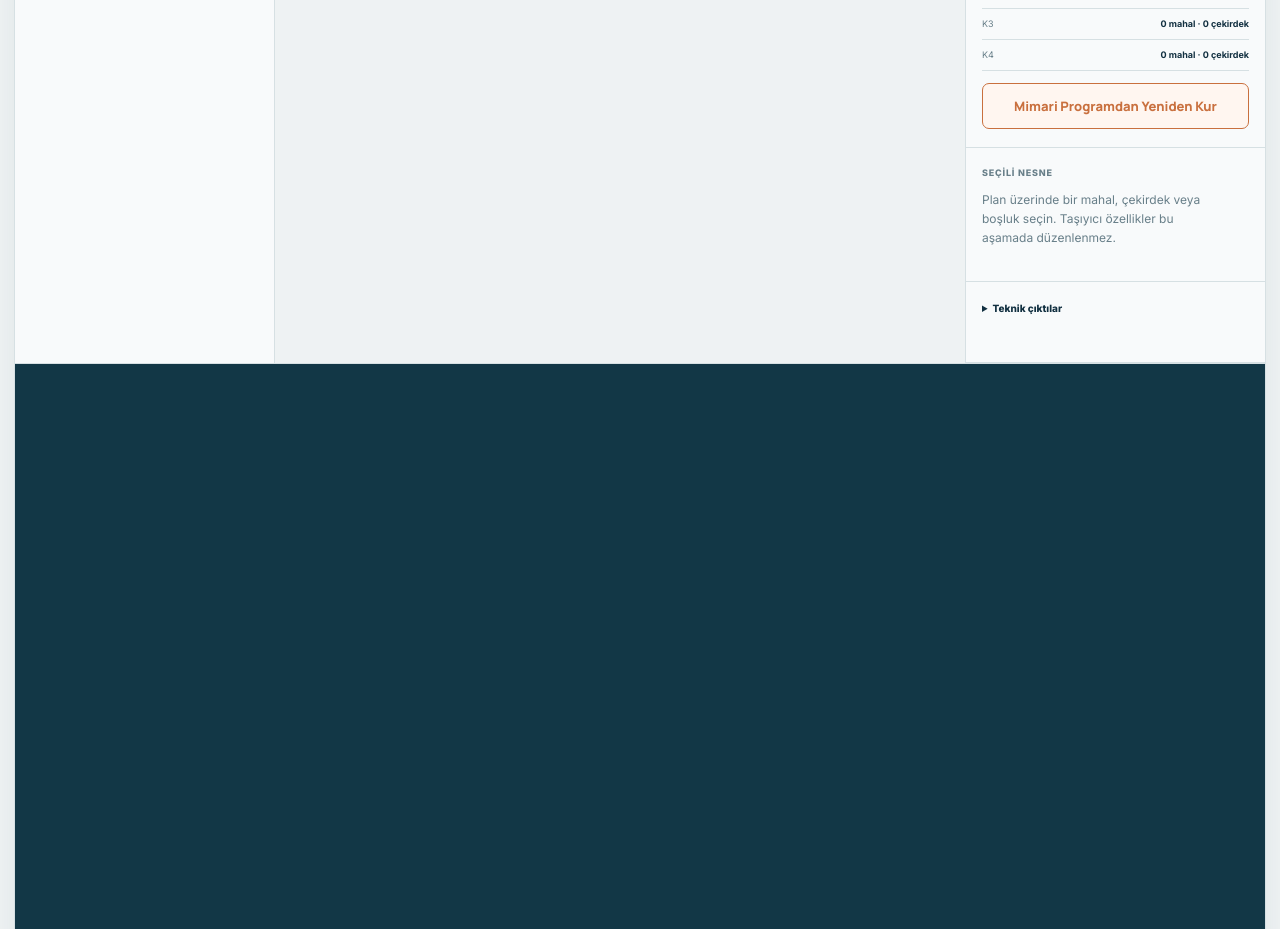
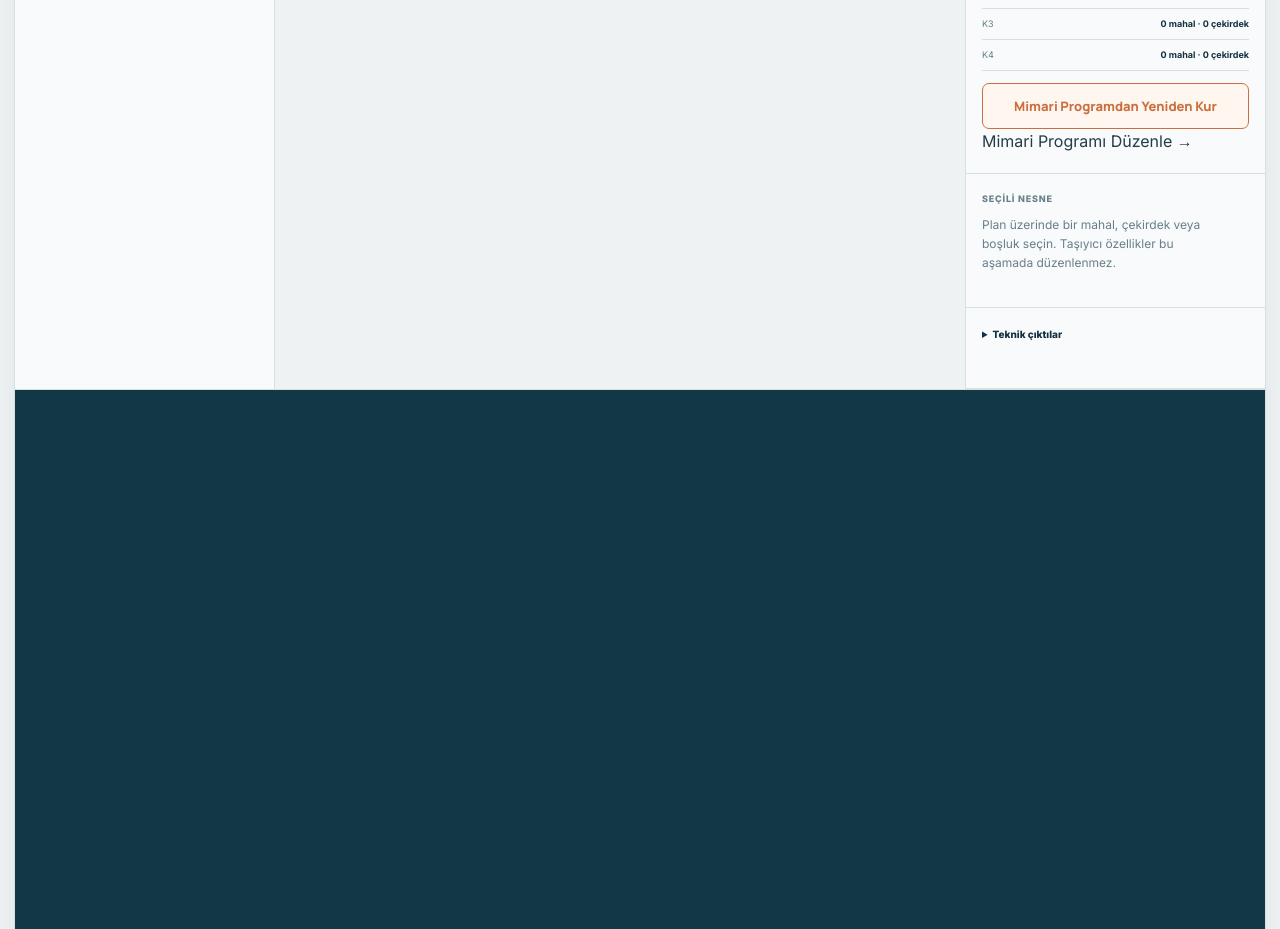
Before and after one commit to BuseIbsiroglu0637/arkemx-core-v1, a Next.js app: page /plan-ve-aks in a window 1280 px wide. Shown: the part 1720-2649 px from the top of the page. Built offline with nearby package versions, Linux system fonts and the light colour scheme.

Commit message:
ux(plan): kaynak Mimari Program düzenleme yolunu görünür yap

```diff
--- a/app/components/AdvancedPlanEditor.tsx
+++ b/app/components/AdvancedPlanEditor.tsx
@@ -607,7 +607,7 @@ export function AdvancedPlanEditor({ compactKernel = false, issueFocus = false }
     if (nextFloorCount > 0) { const safeFloorCount = Math.max(1, Math.min(30, nextFloorCount)); setFloorCount(safeFloorCount); setLevel((current) => Math.min(current, safeFloorCount)); }
     if (Array.isArray(saved?.elements) && saved.elements.length) setElements(saved.elements);
     else setElements((current) => current.filter((element) => element.x <= nextBaysX && element.y <= nextBaysY));
-    setStatus(Array.isArray(saved?.elements) && saved.elements.length ? "Mimari programdan üretilen plan nesneleri otomatik açıldı" : targetWidth > 0 || targetDepth > 0 ? "Mimari program / parsel geometrisi aks modeline aktarıldı" : "Aktarılacak mimari program veya parsel kütlesi bulunamadı");
+    setStatus(Array.isArray(saved?.elements) && saved.elements.length ? "Mevcut plan korundu; Mimari Program bağlantısı güncellendi" : targetWidth > 0 || targetDepth > 0 ? "Mimari program / parsel geometrisi aks modeline aktarıldı" : "Aktarılacak mimari program veya parsel kütlesi bulunamadı");
   }, [baysX, baysY, project.modules, thread.canonical]);
 
   useEffect(() => {
@@ -849,6 +849,7 @@ export function AdvancedPlanEditor({ compactKernel = false, issueFocus = false }
             <div><span>Bağlantısız / manuel</span><b>{manualOrUnlinkedSpaces.length}</b></div>
             {floorStats.map((floor) => <div key={floor.level}><span>K{floor.level}</span><b>{floor.rooms} mahal · {floor.cores} çekirdek</b></div>)}
             {(!programLinkPass || !coreContinuityPass || !floorCoveragePass) ? <button type="button" onClick={rebuildFromArchitecturalProgram}>Mimari Programdan Yeniden Kur</button> : <small>Plan mahal listesi güncel Mimari Programla bağlı.</small>}
+            <Link className="cad-program-edit-link" href="/mimari-program-studyosu">Mimari Programı Düzenle →</Link>
           </section>
           <section className="cad-properties">
             <strong>SEÇİLİ NESNE</strong>
```
